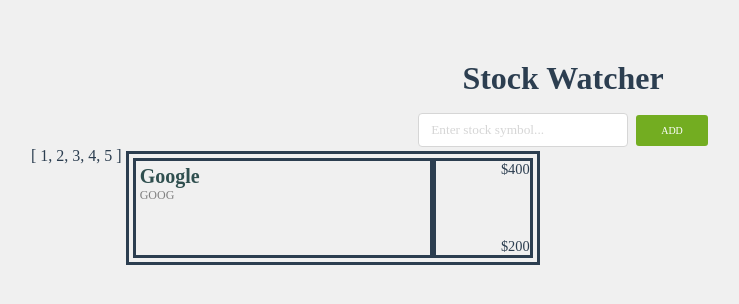
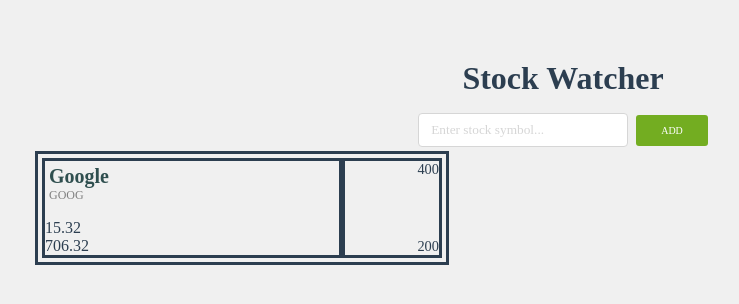
Before and after one commit to rulonsw/StockTicker, a Vue app in the folder stock_ticker/: page / in a window 1280 px wide. Shown: the top 304 px of the page, without its empty margins (77-816 px from the left). Built offline with nearby package versions, Linux system fonts and the light colour scheme; a web font is replaced by a local one.

Commit message:
Pass dummy data through to tickerCell; tokenize display of cell data

```diff
--- a/stock_ticker/src/components/TickerCell.vue
+++ b/stock_ticker/src/components/TickerCell.vue
@@ -1,33 +1,30 @@
 <template>
   <div class="ticker-cell">
     <div class="cell-left">
-            <div class="company-name">
-                Google
-            </div>
-            <div class="company-symbol">
-                GOOG
-            </div>
-            <div class="percent-change">
-
-            </div>
-            <div class="current-price">
-
-            </div>
+      <div class="company-name">{{companyName}}</div>
+      <div class="company-symbol">{{symbol}}</div>
+      <div class="percent-change">{{delta}}</div>
+      <div class="current-price">{{currPrice}}</div>
     </div>
     <div class="cell-right">
-            <div class="daily-max">
-                $400
-            </div>
-            <div class="daily-min">
-                $200
-            </div>
+      <div class="daily-max">{{dailyMax}}</div>
+      <div class="daily-min">{{dailyMin}}</div>
     </div>
   </div>
 </template>
 
 <script>
 export default {
-    name:"TickerCell"
+  name: "TickerCell",
+  props: [
+    "companyName",
+    "symbol",
+    "dailyMax",
+    "dailyMin",
+    "delta",
+    "currPrice",
+    "startVal"
+  ]
 };
 </script>
 <style lang="scss">
--- a/stock_ticker/src/components/TickerContainer.vue
+++ b/stock_ticker/src/components/TickerContainer.vue
@@ -1,7 +1,13 @@
 <template>
   <div class="ticker-container">
-    {{tickers}} <br/>
-    <ticker-cell></ticker-cell>
+    <ticker-cell
+      :start-val="300"
+      :daily-max="400"
+      :daily-min="200"
+      :company-name="'Google'"
+      :symbol="'GOOG'"
+      :delta="15.32"
+      :curr-price="706.32"></ticker-cell>
   </div>
 </template>
 
```
Lines whose indentation alone changed are shown as unchanged.
